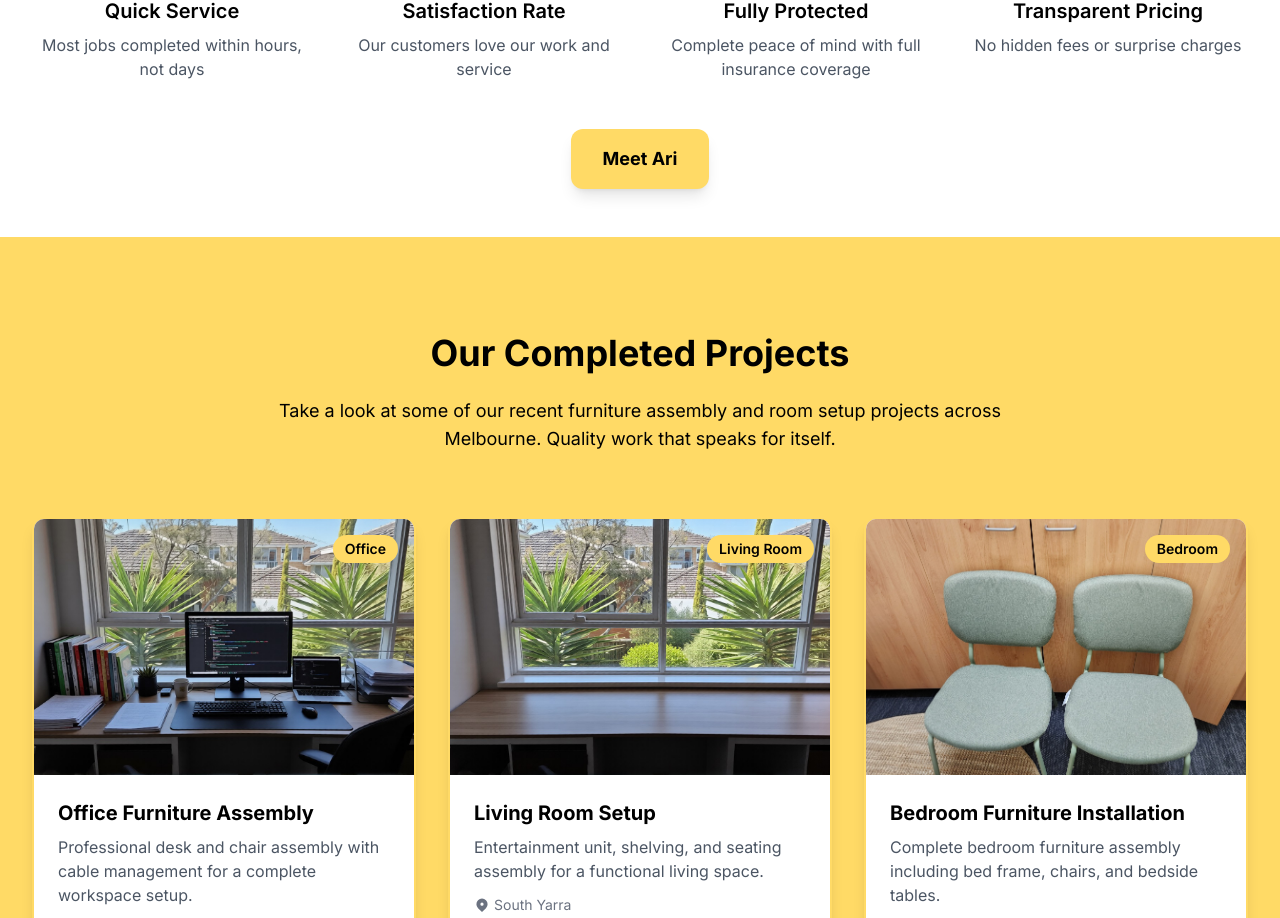
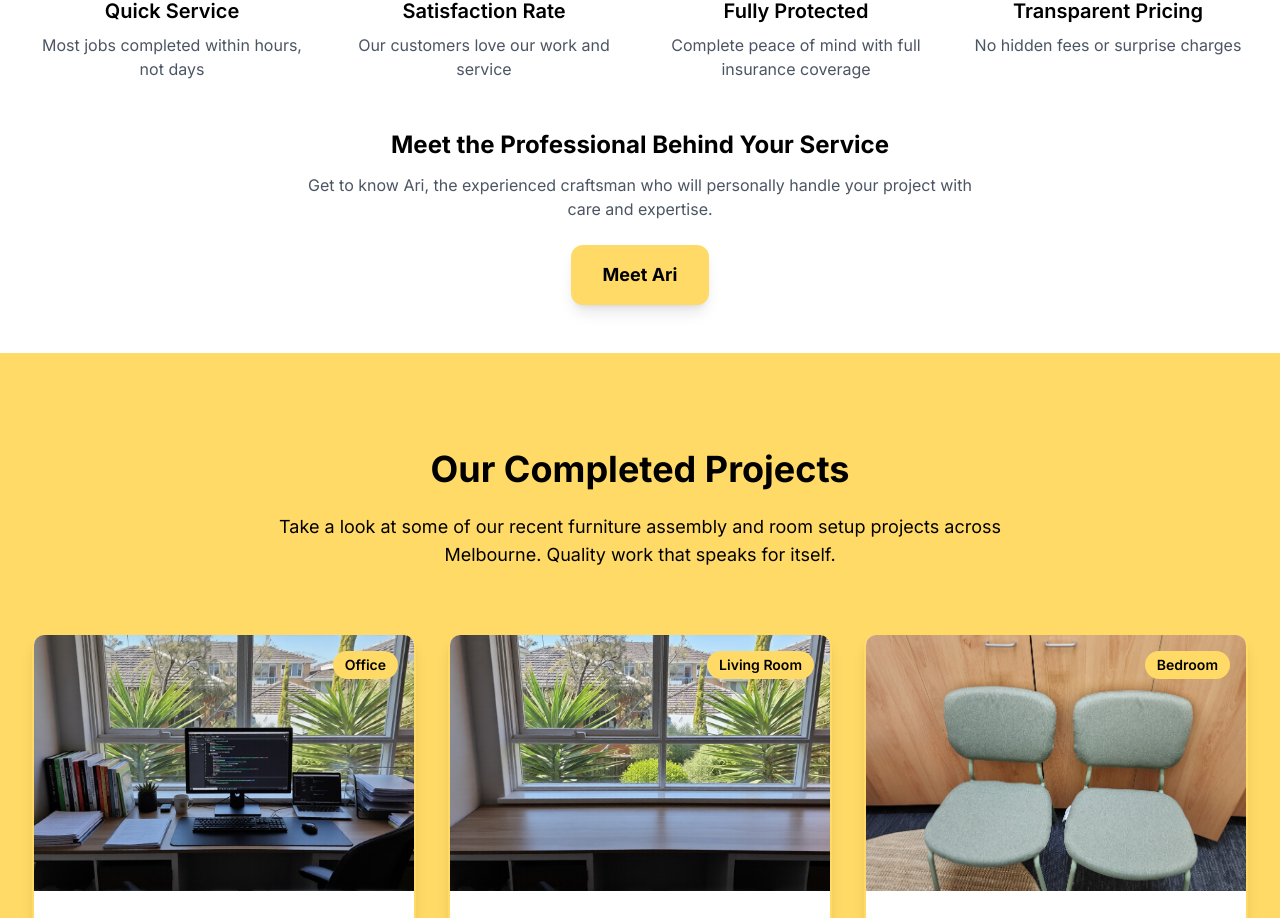
Before and after one commit to Zaggy887/YYFixIT, a React (Vite) app: page / in a window 1280 px wide. Shown: the part 4235-5153 px from the top of the page. Built offline with nearby package versions, Linux system fonts and the light colour scheme.

Commit message:
Updated AriModal.tsx

```diff
--- a/src/components/AriModal.tsx
+++ b/src/components/AriModal.tsx
@@ -1,5 +1,5 @@
 import { X } from 'lucide-react';
-import { useEffect } from 'react';
+import { useEffect, useState } from 'react';
 
 interface AriModalProps {
   isOpen: boolean;
@@ -7,11 +7,19 @@ interface AriModalProps {
 }
 
 const AriModal = ({ isOpen, onClose }: AriModalProps) => {
+  const [isVisible, setIsVisible] = useState(false);
+  const [shouldRender, setShouldRender] = useState(false);
+
   useEffect(() => {
     if (isOpen) {
+      setShouldRender(true);
+      setTimeout(() => setIsVisible(true), 10);
       document.body.style.overflow = 'hidden';
     } else {
+      setIsVisible(false);
+      const timer = setTimeout(() => setShouldRender(false), 400);
       document.body.style.overflow = 'unset';
+      return () => clearTimeout(timer);
     }
 
     return () => {
@@ -35,15 +43,19 @@ const AriModal = ({ isOpen, onClose }: AriModalProps) => {
     };
   }, [isOpen, onClose]);
 
-  if (!isOpen) return null;
+  if (!shouldRender) return null;
 
   return (
     <div
-      className="fixed inset-0 z-50 flex items-center justify-center p-4 bg-black/50 backdrop-blur-sm transition-opacity duration-300"
+      className={`fixed inset-0 z-50 flex items-center justify-center p-4 transition-all duration-400 ease-out ${
+        isVisible ? 'bg-black/50 backdrop-blur-sm' : 'bg-black/0 backdrop-blur-none'
+      }`}
       onClick={onClose}
     >
       <div
-        className="bg-white rounded-3xl shadow-2xl max-w-4xl w-full max-h-[90vh] overflow-y-auto transform transition-all duration-300 scale-100"
+        className={`bg-white rounded-3xl shadow-2xl max-w-4xl w-full max-h-[90vh] overflow-y-auto transform transition-all duration-400 ease-out ${
+          isVisible ? 'scale-100 opacity-100' : 'scale-95 opacity-0'
+        }`}
         onClick={(e) => e.stopPropagation()}
       >
         <div className="relative p-8 md:p-12">
--- a/src/components/Statistics.tsx
+++ b/src/components/Statistics.tsx
@@ -88,13 +88,20 @@ const Statistics = () => {
           </div>
         </div>
 
-        <button
-          onClick={() => setIsModalOpen(true)}
-          className="fade-in mt-12 px-8 py-4 bg-[#FFDA66] text-black font-bold text-lg rounded-xl hover:bg-[#FFE680] transform hover:scale-105 transition-all duration-300 shadow-lg hover:shadow-xl"
-          style={{ transitionDelay: '0.8s' }}
-        >
-          Meet Ari
-        </button>
+        <div className="fade-in mt-12 max-w-2xl mx-auto" style={{ transitionDelay: '0.8s' }}>
+          <h3 className="text-2xl font-bold text-black mb-3">
+            Meet the Professional Behind Your Service
+          </h3>
+          <p className="text-gray-600 mb-6">
+            Get to know Ari, the experienced craftsman who will personally handle your project with care and expertise.
+          </p>
+          <button
+            onClick={() => setIsModalOpen(true)}
+            className="px-8 py-4 bg-[#FFDA66] text-black font-bold text-lg rounded-xl hover:bg-[#FFE680] transform hover:scale-105 transition-all duration-300 shadow-lg hover:shadow-xl"
+          >
+            Meet Ari
+          </button>
+        </div>
 
         <AriModal isOpen={isModalOpen} onClose={() => setIsModalOpen(false)} />
       </div>
```
